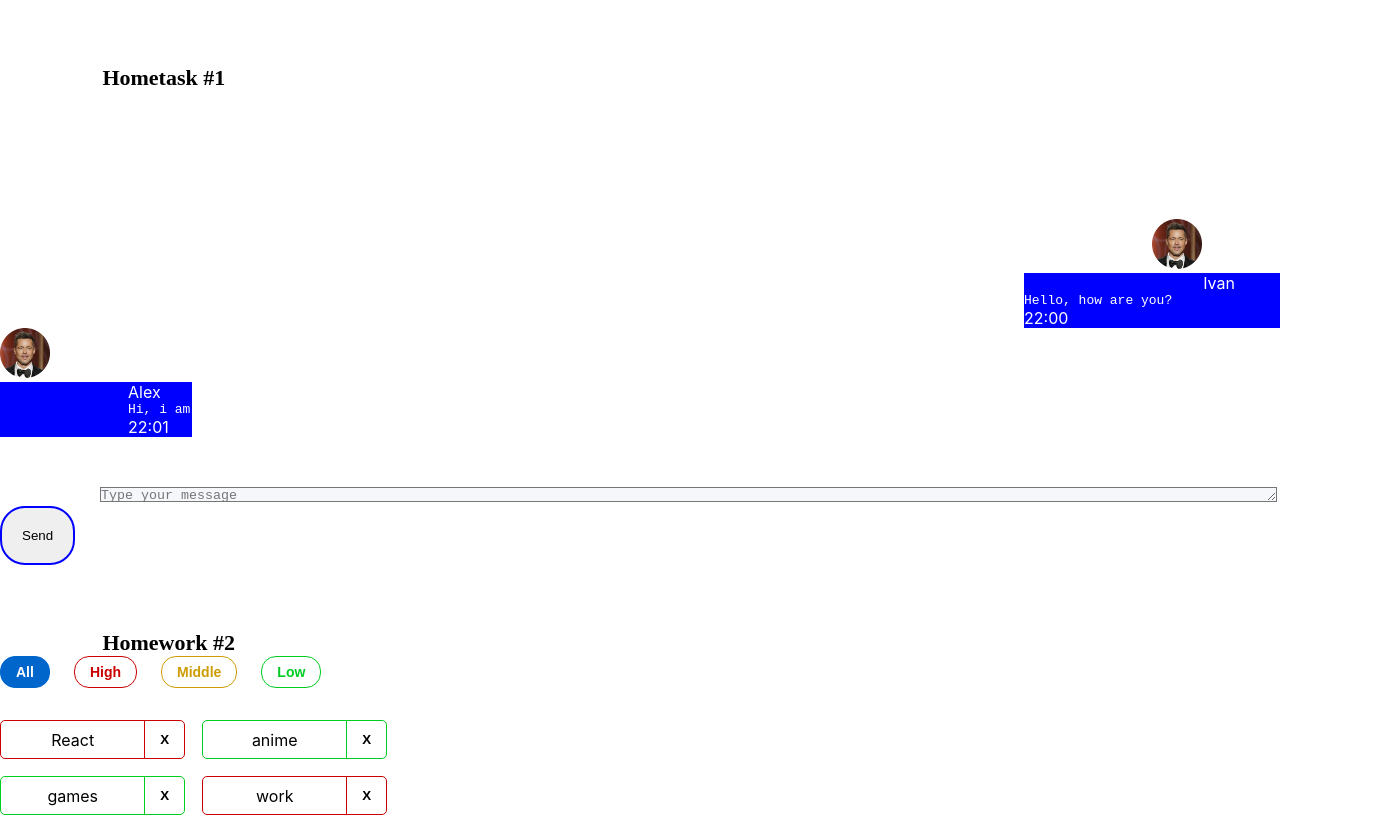
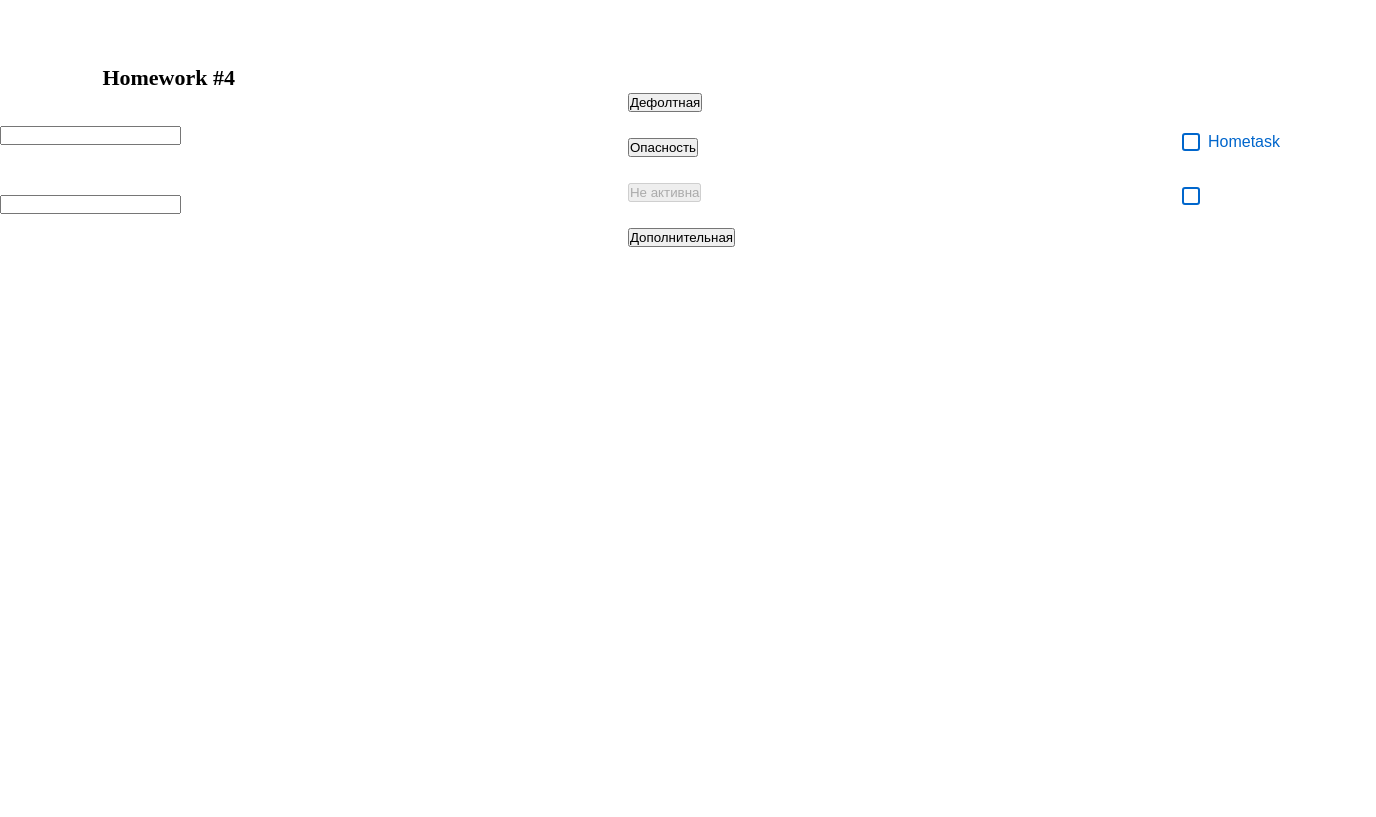
Before and after one commit to IvanMinets/Homework, a React (Create React App) app: page / in a window 1280 px wide. Shown: the top 817 px of the page, 1376 px wide, since content can reach past the window. Built offline with nearby package versions, Linux system fonts and the light colour scheme.

Commit message:
StartedHW4

```diff
--- a/src/s1-main/App.tsx
+++ b/src/s1-main/App.tsx
@@ -3,15 +3,16 @@ import s from './App.module.css'
 import HW1 from '../s2-homeworks/hw01/HW1'
 import HW2 from "../s2-homeworks/hw02/HW2";
 import HW3 from "../s2-homeworks/hw03/HW3";
+import HW4 from "../s2-homeworks/hw04/HW4";
 
 function App() {
     return (
         <div className={s.App}>
-            <HW1/>
+            {/*<HW1/>*/}
             {/*раскомментировать по ходу выполнения*/}
-            <HW2/>
-            <HW3/>
-            {/*<HW4/>*/}
+            {/*<HW2/>*/}
+            {/*<HW3/>*/}
+            <HW4/>
 
             {/*при выполнении дз 5 и более - закомментировать здесь дз 1-4, так как они есть внутри дз 5*/}
             {/*<HW5/>*/}
--- a/src/s2-homeworks/hw04/Stand.tsx
+++ b/src/s2-homeworks/hw04/Stand.tsx
@@ -44,13 +44,13 @@ const Stand = () => {
                 {/*обычная кнопка:*/}
                 <div>
                     <SuperButton id={'hw4-super-button-default'}>
-                        default
+                        Дефолтная
                     </SuperButton>
                 </div>
                 {/*красная кнопка:*/}
                 <div>
                     <SuperButton id={'hw4-super-button-red'} xType={'red'}>
-                        red
+                        Опасность
                     </SuperButton>
                 </div>
                 {/*задизэйбленная кнопка:*/}
@@ -60,7 +60,7 @@ const Stand = () => {
                         xType={'red'}
                         disabled
                     >
-                        disabled
+                        Не активна
                     </SuperButton>
                 </div>
                 {/*задизэйбленная кнопка:*/}
@@ -69,7 +69,7 @@ const Stand = () => {
                         id={'hw4-super-button-secondary'}
                         xType={'secondary'}
                     >
-                        secondary
+                        Дополнительная
                     </SuperButton>
                 </div>
             </div>
@@ -82,7 +82,7 @@ const Stand = () => {
                         checked={stateForAllCheckboxes}
                         onChangeChecked={setChecked}
                     >
-                        some text
+                       Hometask
                     </SuperCheckbox>
                 </div>
                 {/*совместим со старым кодом:*/}
```
